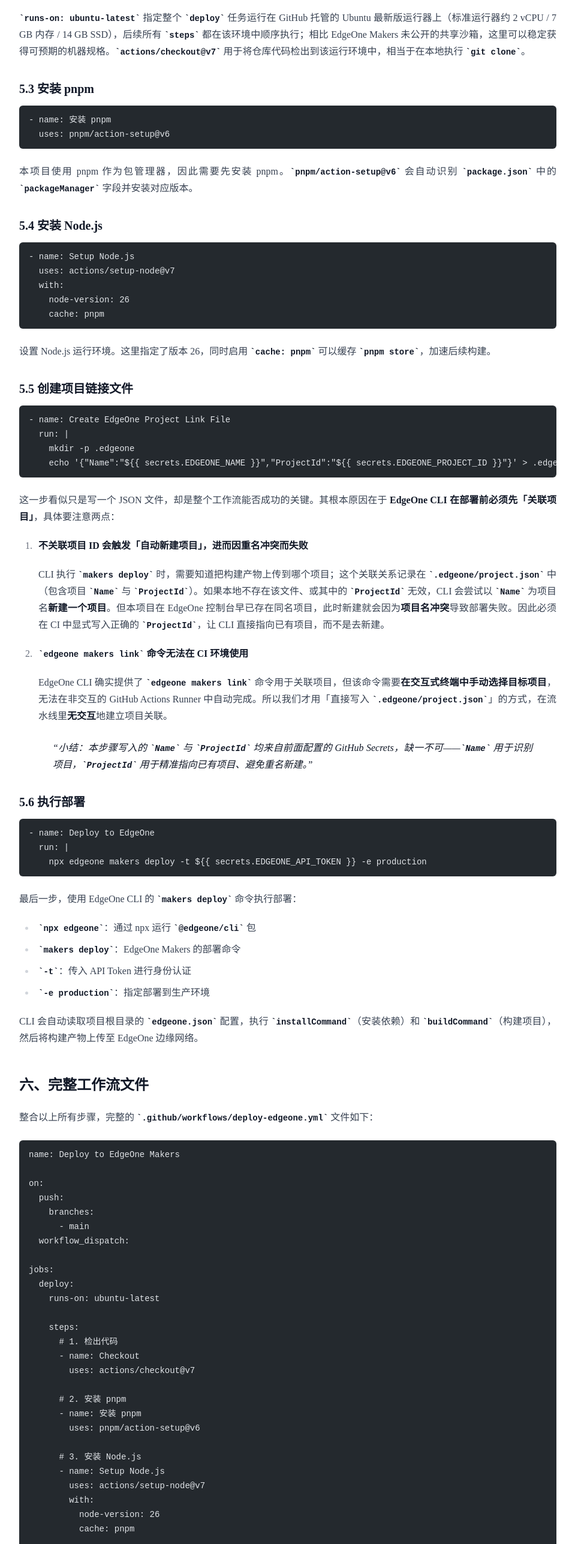
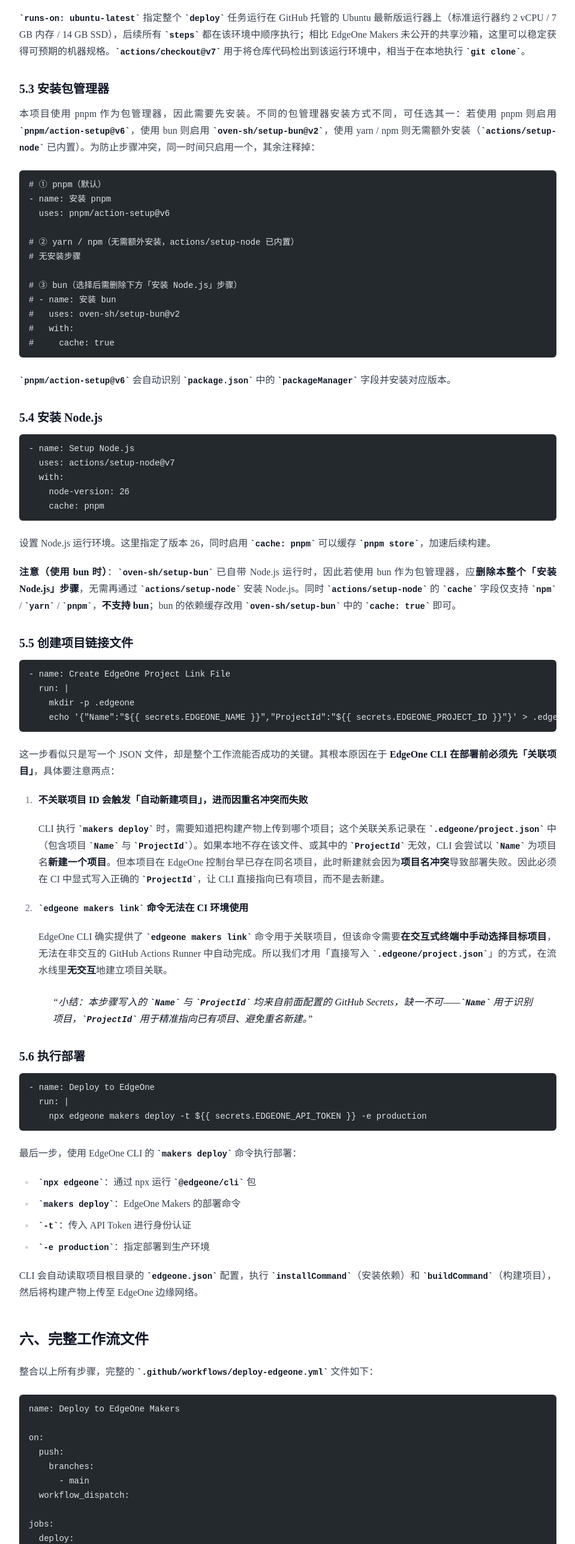
Before and after one commit to peerless-hero/peerless-lessons-learned, an Astro site: page /zh/posts/cn/deploy-to-edgeone-with-github-actions in a window 1280 px wide. Shown: the part 5700-8274 px from the top of the page at 60% size, without its empty margins (160-1119 px from the left). Built offline with nearby package versions, Linux system fonts and the light colour scheme; Astro itself is replaced by a stand-in of ours; some packages are replaced by stand-ins of ours; code samples lack their colours.

Commit message:
docs: 更新 GitHub Actions 部署文档，补充包管理器选择说明
在中文和英文版文档中添加 bun 和 yarn/npm 作为备选包管理器，并说明各选项的配置方式与注意事项，避免步骤冲突。

````diff
--- a/src/content/posts/cn/deploy-to-edgeone-with-github-actions.md
+++ b/src/content/posts/cn/deploy-to-edgeone-with-github-actions.md
@@ -188,14 +188,26 @@ jobs:
 
 `runs-on: ubuntu-latest` 指定整个 `deploy` 任务运行在 GitHub 托管的 Ubuntu 最新版运行器上（标准运行器约 2 vCPU / 7 GB 内存 / 14 GB SSD），后续所有 `steps` 都在该环境中顺序执行；相比 EdgeOne Makers 未公开的共享沙箱，这里可以稳定获得可预期的机器规格。`actions/checkout@v7` 用于将仓库代码检出到该运行环境中，相当于在本地执行 `git clone`。
 
-### 5.3 安装 pnpm
+### 5.3 安装包管理器
+
+本项目使用 pnpm 作为包管理器，因此需要先安装。不同的包管理器安装方式不同，可任选其一：若使用 pnpm 则启用 `pnpm/action-setup@v6`，使用 bun 则启用 `oven-sh/setup-bun@v2`，使用 yarn / npm 则无需额外安装（`actions/setup-node` 已内置）。为防止步骤冲突，同一时间只启用一个，其余注释掉：
 
 ```yaml
+# ① pnpm（默认）
 - name: 安装 pnpm
   uses: pnpm/action-setup@v6
+
+# ② yarn / npm（无需额外安装，actions/setup-node 已内置）
+# 无安装步骤
+
+# ③ bun（选择后需删除下方「安装 Node.js」步骤）
+# - name: 安装 bun
+#   uses: oven-sh/setup-bun@v2
+#   with:
+#     cache: true
 ```
 
-本项目使用 pnpm 作为包管理器，因此需要先安装 pnpm。`pnpm/action-setup@v6` 会自动识别 `package.json` 中的 `packageManager` 字段并安装对应版本。
+`pnpm/action-setup@v6` 会自动识别 `package.json` 中的 `packageManager` 字段并安装对应版本。
 
 ### 5.4 安装 Node.js
 
@@ -208,6 +220,8 @@ jobs:
 ```
 
 设置 Node.js 运行环境。这里指定了版本 26，同时启用 `cache: pnpm` 可以缓存 `pnpm store`，加速后续构建。
+
+**注意（使用 bun 时）**：`oven-sh/setup-bun` 已自带 Node.js 运行时，因此若使用 bun 作为包管理器，应**删除本整个「安装 Node.js」步骤**，无需再通过 `actions/setup-node` 安装 Node.js。同时 `actions/setup-node` 的 `cache` 字段仅支持 `npm` / `yarn` / `pnpm`，**不支持 bun**；bun 的依赖缓存改用 `oven-sh/setup-bun` 中的 `cache: true` 即可。
 
 ### 5.5 创建项目链接文件
 
@@ -269,15 +283,24 @@ jobs:
       - name: Checkout
         uses: actions/checkout@v7
 
-      # 2. 安装 pnpm
+      # 2. 安装包管理器（按需选择，未使用的注释掉以防冲突）
+      # ① pnpm（默认）
       - name: 安装 pnpm
         uses: pnpm/action-setup@v6
+      # ② yarn / npm（无需额外安装，actions/setup-node 已内置）
+      # 无安装步骤
+      # ③ bun（选择后需删除下方「安装 Node.js」步骤）
+      # - name: 安装 bun
+      #   uses: oven-sh/setup-bun@v2
+      #   with:
+      #     cache: true
 
-      # 3. 安装 Node.js
+      # 3. 安装 Node.js（若使用 bun，删除本步骤）
       - name: Setup Node.js
         uses: actions/setup-node@v7
         with:
           node-version: 26
+          # cache 仅支持 npm / yarn / pnpm
           cache: pnpm
 
       # 4. 创建 EdgeOne 项目链接文件
--- a/src/content/posts/us/deploy-to-edgeone-with-github-actions.md
+++ b/src/content/posts/us/deploy-to-edgeone-with-github-actions.md
@@ -269,15 +269,24 @@ jobs:
       - name: Checkout
         uses: actions/checkout@v7
 
-      # 2. Install pnpm
+      # 2. Install package manager (choose as needed; comment out unused ones to avoid conflicts)
+      # ① pnpm (default)
       - name: Install pnpm
         uses: pnpm/action-setup@v6
+      # ② yarn / npm (no extra install needed, bundled with actions/setup-node)
+      # no install step
+      # ③ bun (if chosen, delete the "Install Node.js" step below)
+      # - name: Install bun
+      #   uses: oven-sh/setup-bun@v2
+      #   with:
+      #     cache: true
 
-      # 3. Install Node.js
+      # 3. Install Node.js (if using bun, delete this step)
       - name: Setup Node.js
         uses: actions/setup-node@v7
         with:
           node-version: 26
+          # cache only supports npm / yarn / pnpm
           cache: pnpm
 
       # 4. Create EdgeOne project link file
````
